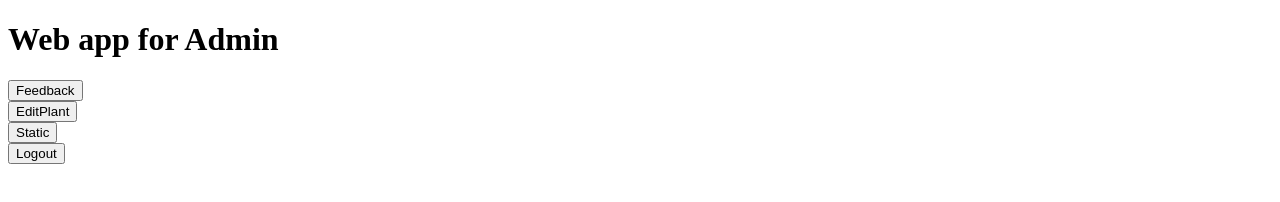
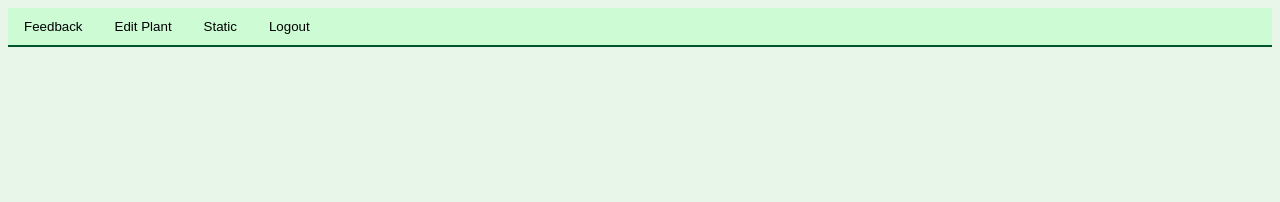
Before and after one commit to Dark7cakeforest/web_application_leafy, a plain HTML site: page index.html in a window 1280 px wide. Drawn offline with Linux system fonts and the light colour scheme.

Commit message:
Edit
Edit index and style

```diff
--- a/index.html
+++ b/index.html
@@ -4,16 +4,15 @@
     <meta charset="UTF-8">
     <meta name="viewport" content="width=device-width, initial-scale=1.0">
     <title>Web Application for Admin</title>
-    <style src="style.css"></style>
+    <link rel="stylesheet" href="style.css">
 </head>
 <body>
-    <h1>Web app for Admin</h1>
     <div class="headbar">
-    <div class="header"><button onclick="">Feedback</button></div>
-    <div class="header"><button onclick="">EditPlant</button></div>
-    <div class="header"><button onclick="">Static</button></div>
+        <div class="header" id="Feedback"><button onclick="">Feedback</button></div>
+        <div class="header" id="Edit"><button onclick="">Edit Plant</button></div>
+        <div class="header" id="Static"><button onclick="">Static</button></div>
+        <div class="exit"><button onclick="">Logout</button></div>
     </div>
-    <div class="exit"><button onclick="">Logout</button></div>
     <script src="script.js"></script>
 </body>
 </html>
--- a/style.css
+++ b/style.css
@@ -1,4 +1,16 @@
-h1{
-    font-size: 10px;
-    color: blueviolet;
+body{
+    background-color: #E8F5E9;
 }
+.headbar{
+    width: 100%;
+    background-color: #CCFBD4;
+    position: relative;
+    display: inline-flex;
+    border-bottom: solid #02542D 2px;
+}
+button{
+    margin: 10px;
+    border: hidden;
+    background-color: #CCFBD4;
+    font-family: Arial, Helvetica, sans-serif;
+}
```
